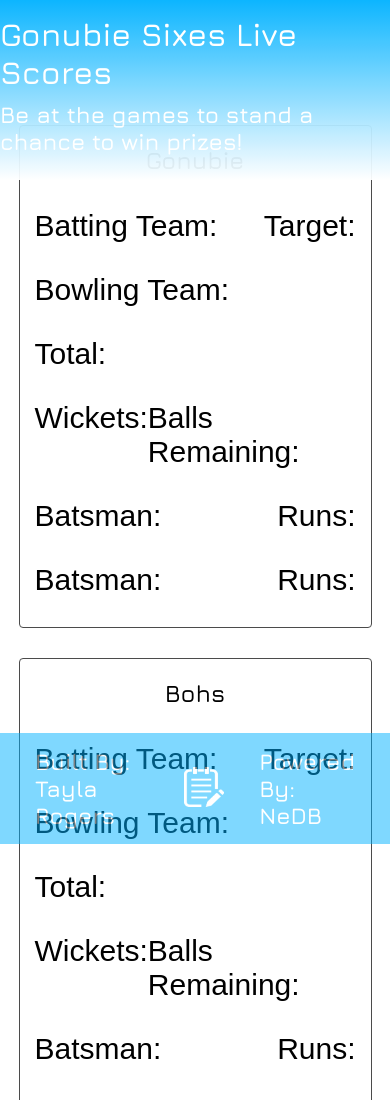
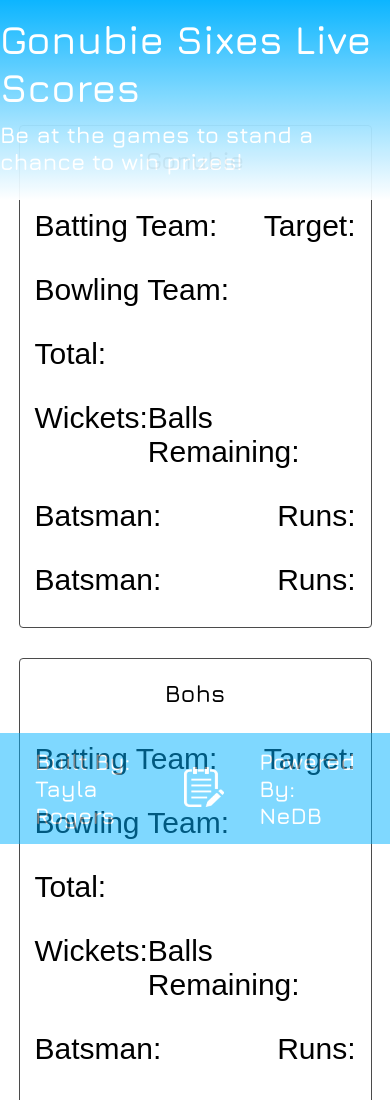
Before and after one commit to taylarogers/live-scoring, a website: page Public/index.html in a window 390 px wide. Shown: the top 1100 px of the page. Drawn offline with nearby package versions, Linux system fonts and the light colour scheme; no server answers; a web font is replaced by a local one.

Commit message:
Update to Header Sizes for Mobile

```diff
--- a/Public/style.css
+++ b/Public/style.css
@@ -139,7 +139,7 @@ h4 {
     }
 
     .header {
-        font-size: 35px;
+        font-size: 40px;
     }
 
     .secondary-header {
@@ -151,7 +151,7 @@ h4 {
     }
 
     h1 {
-        font-size: xx-large;
+        font-size: 40px;
     }
 
     h2 {
```
